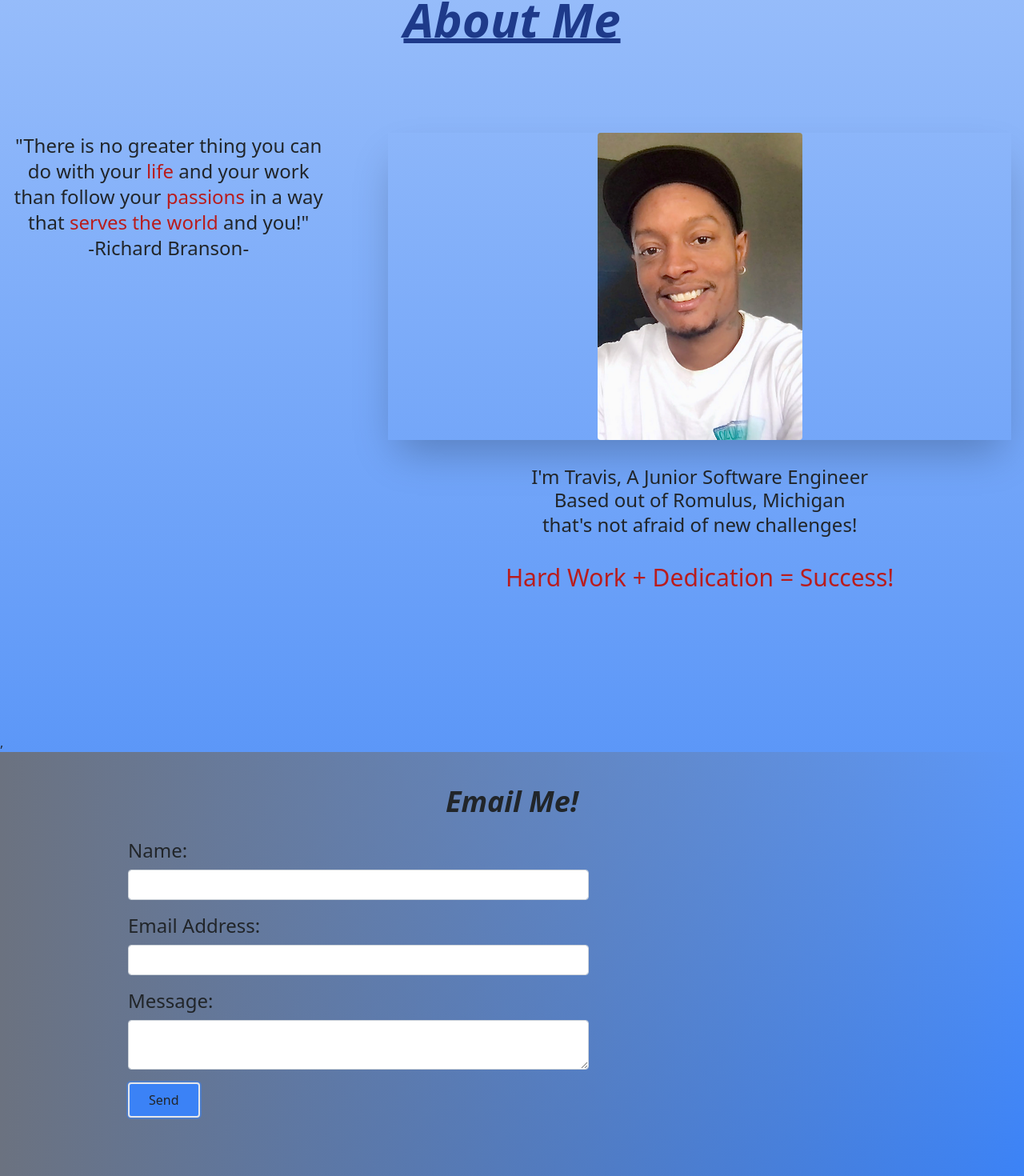
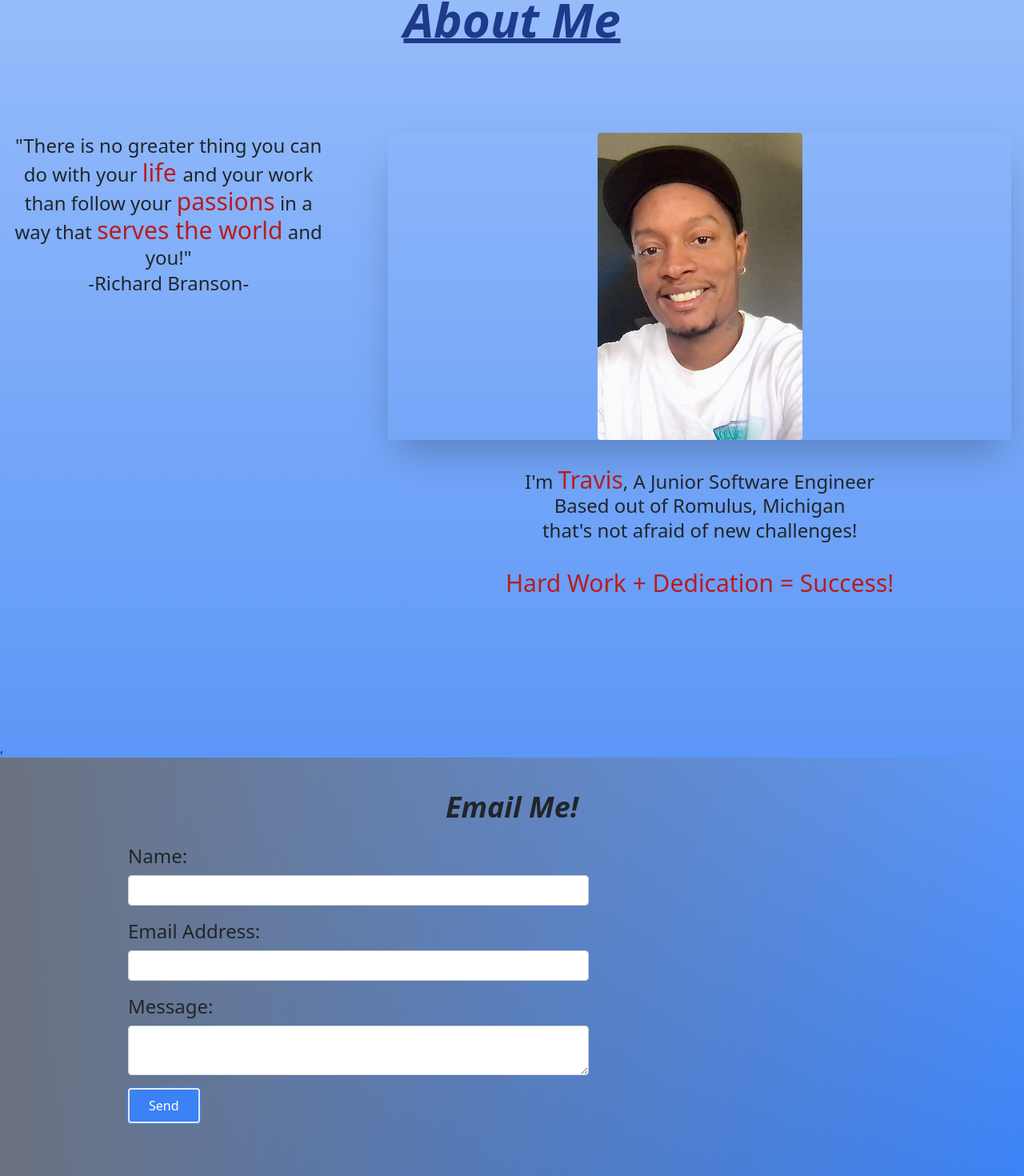
Before and after one commit to travis85/portfolioPage, a React (Create React App) app: page / in a window 1280 px wide. Shown: the part 1712-3182 px from the top of the page at 80% size. Built offline with nearby package versions, Linux system fonts and the light colour scheme.

Commit message:
highlighted words

```diff
--- a/src/pages/AboutMe.js
+++ b/src/pages/AboutMe.js
@@ -13,7 +13,7 @@ export default function AboutMe() {
             <div className='flex flex-cols-1 basis-1/3  text-2xl ml-4  mt-8 mr-20'>
                 <br></br>
                 <p>
-                    "There is no greater thing you can do with your <span className='highlighted-text text-red-700 '>life </span>and your work than follow your <span className='highlighted-text text-red-700 '>passions</span> in a way that <span className='highlighted-text text-red-700 '>serves the world</span> and you!"
+                    "There is no greater thing you can do with your <span className='highlighted-text text-red-700 text-3xl'>life </span>and your work than follow your <span className='highlighted-text text-red-700 text-3xl'>passions</span> in a way that <span className='highlighted-text text-red-700 text-3xl'>serves the world</span> and you!"
                     <br></br> -Richard Branson-
                 </p>
             </div>
@@ -26,7 +26,7 @@ export default function AboutMe() {
                 </div>
 
 
-                <h1 >I'm Travis, A Junior Software Engineer</h1>
+                <h1 >I'm <span className='highlighted-text text-red-700 text-3xl'>Travis</span>, A Junior Software Engineer</h1>
                 <h3>Based out of Romulus, Michigan</h3>
                 <p>that's not afraid of new challenges! </p><br></br>
                 <span className='highlighted-text text-red-700 text-3xl'><p>Hard Work + Dedication = Success!</p></span>
--- a/src/pages/contact.js
+++ b/src/pages/contact.js
@@ -47,7 +47,7 @@ function Contact() {
                         <label className="form-label text-2xl ">Message:</label>
                         <textarea name='message' className="form-control " />
                     </div>
-                    <input type="submit" value='Send' className="border-solid border-2 rounded py-2 px-4 ring-2  transition ease-in-out delay-150 bg-blue-500 hover:-translate-y-1 hover:scale-110 hover:bg-indigo-500 duration-300"></input>
+                    <input type="submit" value='Send' className="text-white border-solid border-2 rounded py-2 px-4 ring-2  transition ease-in-out delay-150 bg-blue-500 hover:-translate-y-1 hover:scale-110 hover:bg-indigo-500 duration-300"></input>
                 </div>
 
             </form>
```
